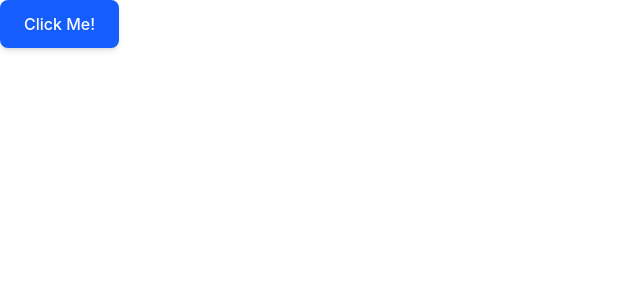
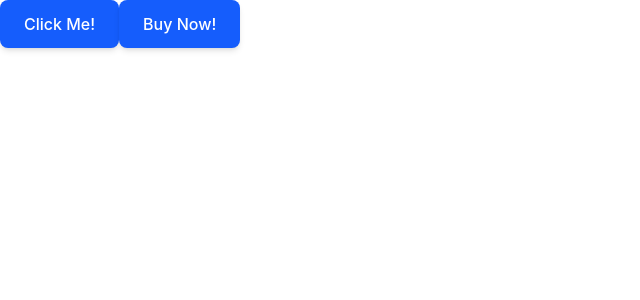
Before and after one commit to Deewakar2002Jha/React-EventHandling, a React (Vite) app: page / in a window 1280 px wide. Shown: the top 300 px of the page, without its empty margins (0-640 px from the left). Built offline with nearby package versions, Linux system fonts and the light colour scheme.

Commit message:
new button add

```diff
--- a/src/App.jsx
+++ b/src/App.jsx
@@ -14,6 +14,8 @@ const App = () => {
     <div>
       <button onClick={handleButtonClick}
         className="px-6 py-3 bg-blue-600 text-white font-medium rounded-lg shadow-md hover:bg-blue-700 active:scale-95 transition duration-200">Click Me!</button>
+      <button onClick={handleButtonClick}
+        className="px-6 py-3 bg-blue-600 text-white font-medium rounded-lg shadow-md hover:bg-blue-700 active:scale-95 transition duration-200">Buy Now!</button>
     </div>
   )
 }
```
